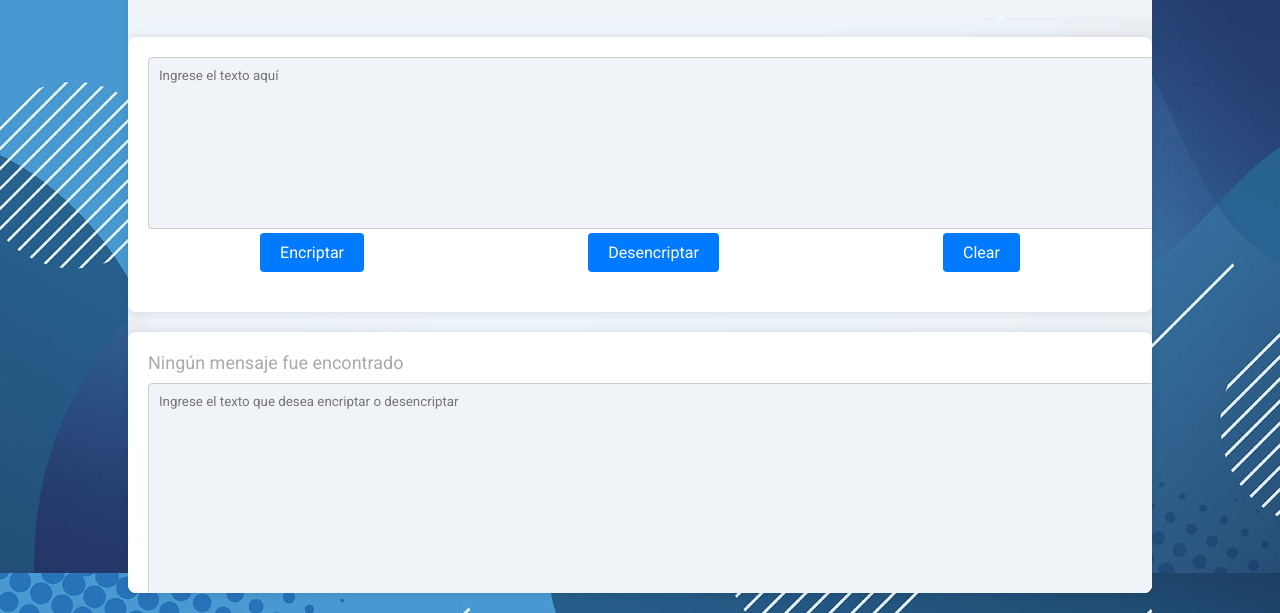
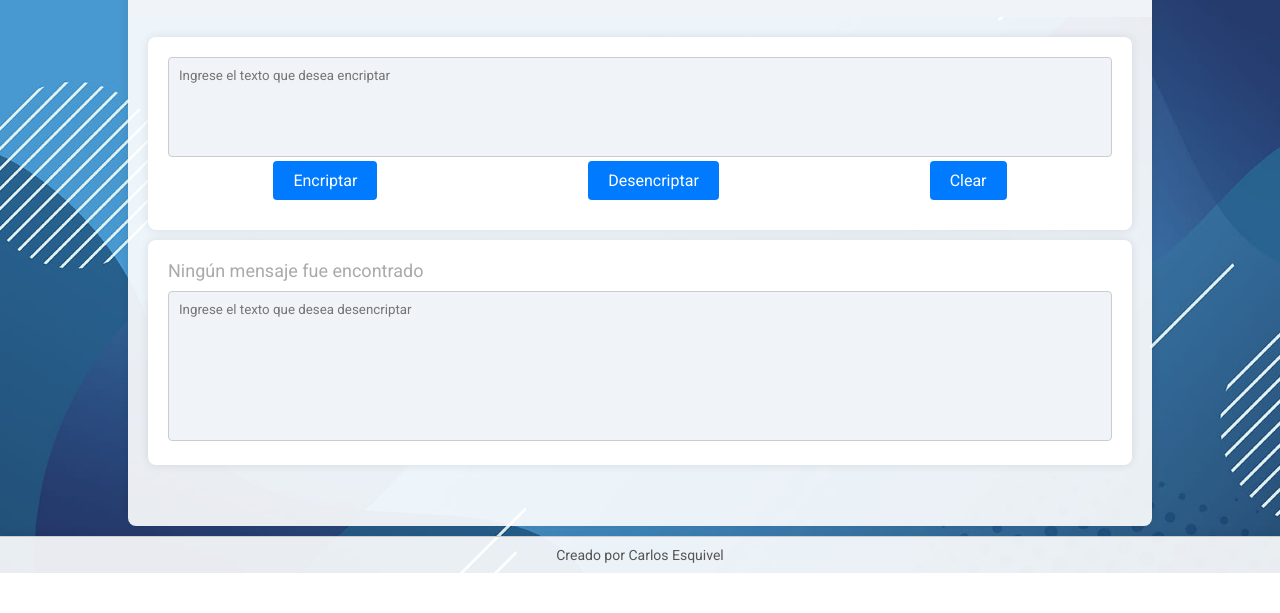
Before and after one commit to CarlosEsquivelEL/Encriptador-Alura, a plain HTML site: page encriptador/index.html in a window 1280 px wide. Shown: the part 227-840 px from the top of the page. After the commit the page ends 800 px from the top, so only its background shows below. Drawn offline with Linux system fonts and the light colour scheme.

Commit message:
Update Project

```diff
--- a/encriptador/index.html
+++ b/encriptador/index.html
@@ -17,7 +17,7 @@
         </header>
         <main>
             <section class="input-section">
-                <textarea id="inputText" placeholder="Ingrese el texto aquí"></textarea>
+                <textarea id="inputText" placeholder="Ingrese el texto que desea encriptar"></textarea>
                 <div class="buttons">
                     <button onclick="encryptText()">Encriptar</button>
                     <button onclick="decryptText()">Desencriptar</button>
@@ -26,13 +26,13 @@
             </section>
             <section class="output-section">
                 <div class="output-header">Ningún mensaje fue encontrado</div>
-                <textarea id="outputText" placeholder="Ingrese el texto que desea encriptar o desencriptar"></textarea>
+                <textarea id="outputText" placeholder="Ingrese el texto que desea desencriptar"></textarea>
             </section>
         </main>
-        <footer>
-            Creado por Carlos Esquivel
-        </footer>
     </div>
+    <footer>
+        Creado por Carlos Esquivel
+    </footer>
     <script src="scripts.js"></script>
 </body>
 </html>
--- a/encriptador/scripts.js
+++ b/encriptador/scripts.js
@@ -1,11 +1,10 @@
-// scripts.js
 function encryptText() {
     let inputText = document.getElementById('inputText').value;
     if (inputText.trim() !== '') {
-        let encryptedText = btoa(inputText); // Using base64 encoding for simplicity
+        let encryptedText = btoa(inputText);
         let outputTextArea = document.getElementById('outputText');
         outputTextArea.value += (outputTextArea.value ? '\n' : '') + encryptedText;
-        document.getElementById('inputText').value = ''; // Clear the input text area
+        document.getElementById('inputText').value = '';
     }
 }
 
--- a/encriptador/styles.css
+++ b/encriptador/styles.css
@@ -1,4 +1,3 @@
-/* styles.css */
 body {
     font-family: 'Roboto', sans-serif;
     background: url('recursos/background.jpg') no-repeat center center fixed;
@@ -7,8 +6,9 @@ body {
     display: flex;
     flex-direction: column;
     align-items: center;
-    height: 100vh;
-    padding: 20px 0;
+    min-height: 100vh;
+    padding: 0;
+    box-sizing: border-box;
 }
 
 .title-section {
@@ -17,7 +17,7 @@ body {
     text-align: center;
     border: 2px solid #007BFF;
     border-radius: 8px;
-    margin-bottom: 20px;
+    margin: 20px;
     width: 80%;
     max-width: 1200px;
 }
@@ -37,6 +37,8 @@ body {
     flex-direction: column;
     width: 80%;
     max-width: 1200px;
+    flex: 1;
+    box-sizing: border-box;
 }
 
 header {
@@ -57,6 +59,9 @@ main {
     flex-direction: column;
     align-items: center;
     padding: 20px;
+    flex: 1;
+    width: 100%;
+    box-sizing: border-box;
 }
 
 .input-section, .output-section {
@@ -65,7 +70,8 @@ main {
     padding: 20px;
     border-radius: 8px;
     box-shadow: 0 0 10px rgba(0, 0, 0, 0.1);
-    margin-bottom: 20px;
+    margin-bottom: 10px;
+    box-sizing: border-box;
 }
 
 textarea {
@@ -77,21 +83,22 @@ textarea {
     resize: none;
     background-color: #f0f4f8;
     font-family: 'Roboto', sans-serif;
+    box-sizing: border-box;
 }
 
 textarea#inputText {
-    height: 150px;
+    height: 100px;
 }
 
 textarea#outputText {
-    height: 250px;
+    height: 150px;
 }
 
 .buttons {
     display: flex;
     justify-content: space-around;
     width: 100%;
-    margin-bottom: 20px;
+    margin-bottom: 10px;
 }
 
 button {
@@ -116,9 +123,14 @@ button:hover {
 }
 
 footer {
-    background-color: #f0f4f8;
+    background-color: rgba(255, 255, 255, 0.9);
     padding: 10px;
     text-align: center;
     font-size: 14px;
     color: #555;
+    width: 100%;
+    box-shadow: 0 0 10px rgba(0, 0, 0, 0.1);
+    border-top: 1px solid #ccc;
+    margin-top: 10px;
+    box-sizing: border-box;
 }
```
